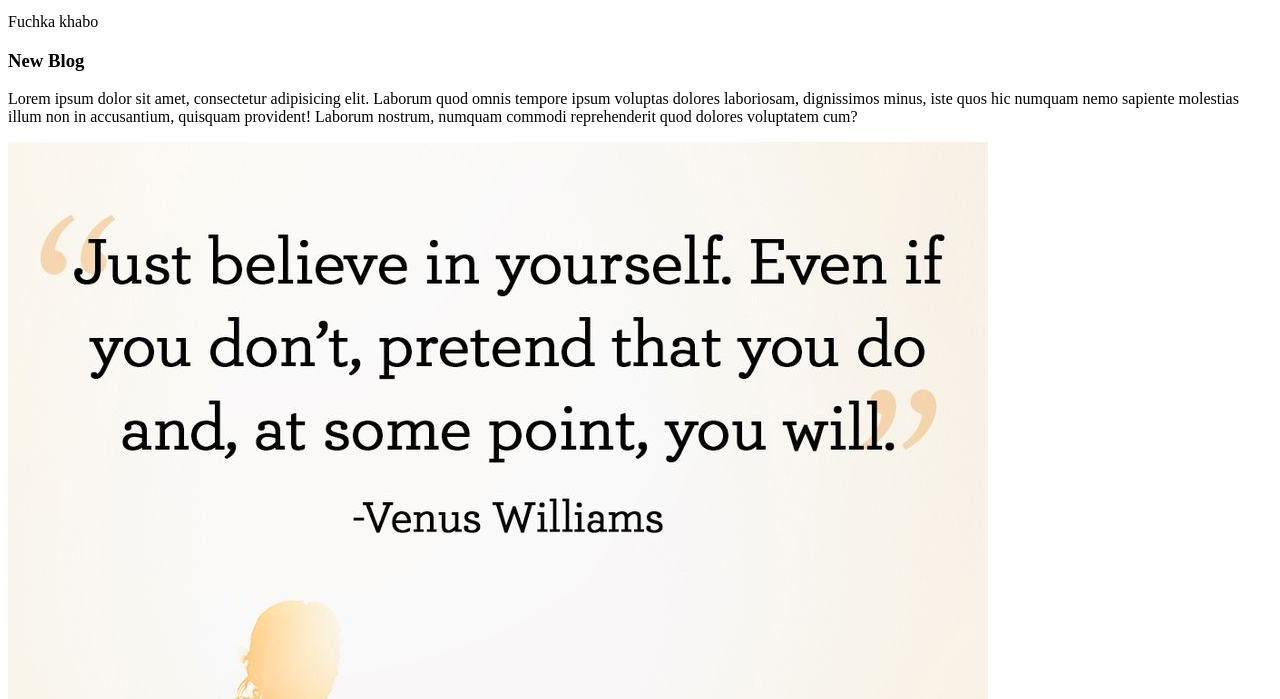
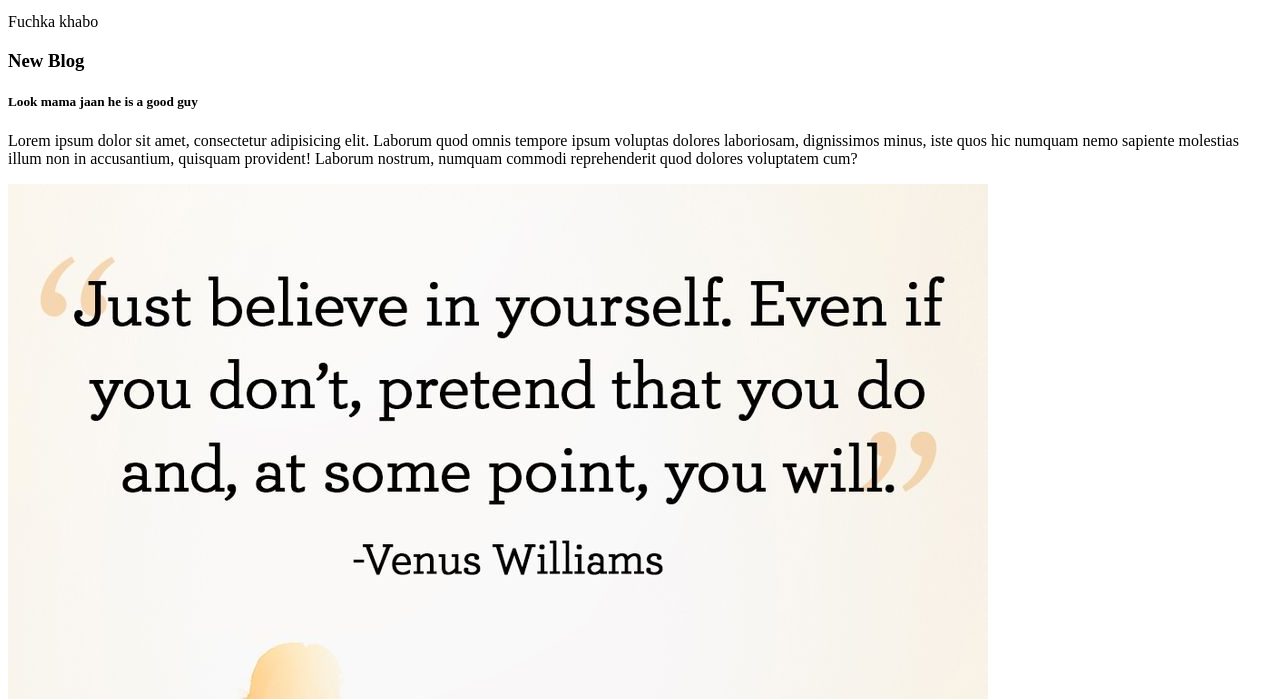
Before and after one commit to Ahnaf31/my-first-ripo, a plain HTML site: page index.html in a window 1280 px wide. Shown: the part 101-800 px from the top of the page. Drawn offline with Linux system fonts and the light colour scheme.

Commit message:
h5 added on add-blog

```diff
--- a/index.html
+++ b/index.html
@@ -12,6 +12,7 @@
     <p> Fuchka khabo</p>
     <div>
         <h3> New Blog</h3>
+        <h5>Look mama jaan he is a good guy</h5>
         <p>Lorem ipsum dolor sit amet, consectetur adipisicing elit. Laborum quod omnis tempore ipsum voluptas dolores laboriosam, dignissimos minus, iste quos hic numquam nemo sapiente molestias illum non in accusantium, quisquam provident! Laborum nostrum, numquam commodi reprehenderit quod dolores voluptatem cum?</p>
     </div>
     <img src="pic1.jpg" alt="">
```
